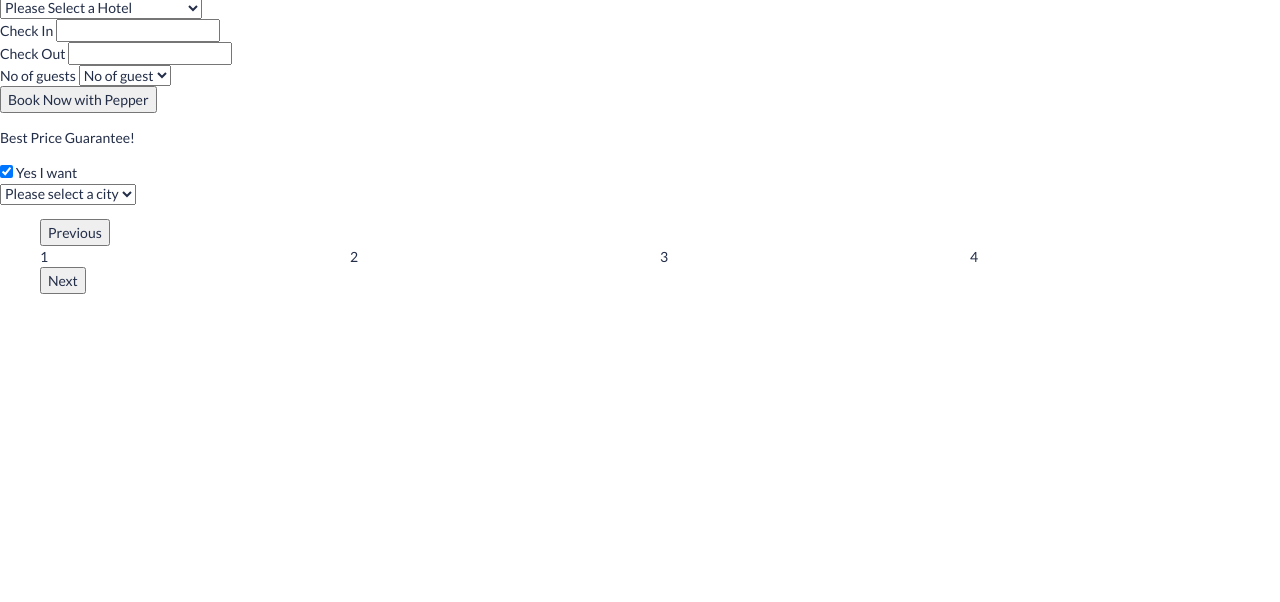
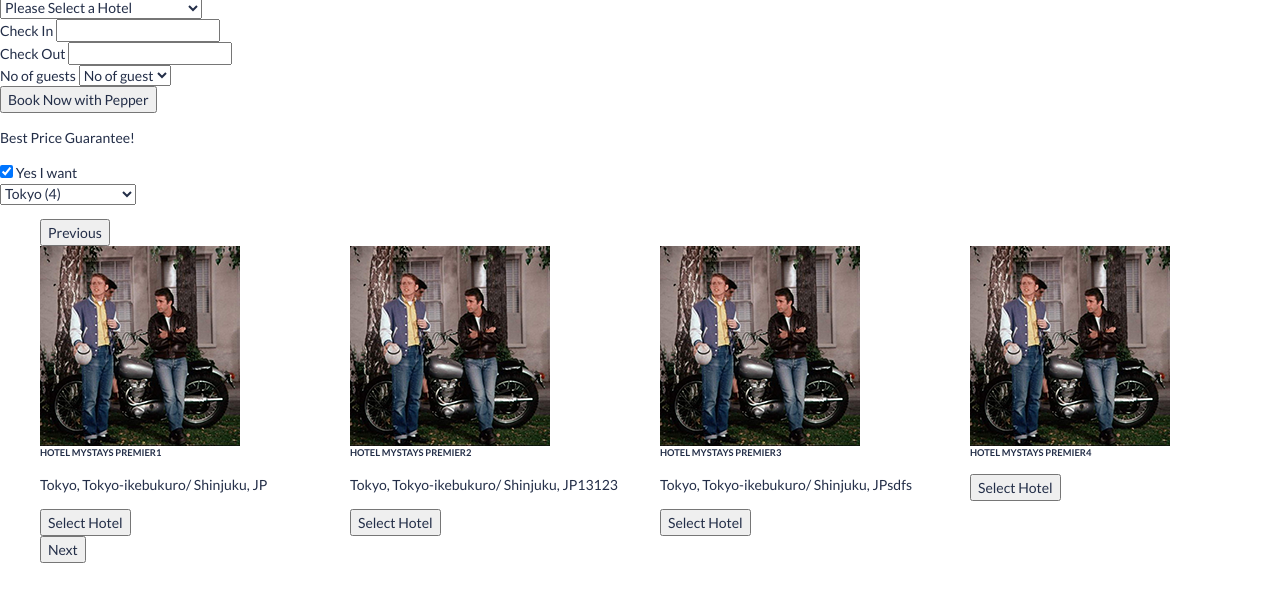
Before and after one commit to Chaitrasaurav/MyStay, a website: page src/views/english.html in a window 1280 px wide. Shown: the part 74-676 px from the top of the page. Drawn offline with nearby package versions, Linux system fonts and the light colour scheme.

Commit message:
slider logic

```diff
--- a/src/scripts/main.js
+++ b/src/scripts/main.js
@@ -9,27 +9,51 @@
 			hotels: [
 				{
 					name: 'HOTEL MYSTAYS PREMIER1',
-					address: '',
-					img: '',
+					address: 'Tokyo, Tokyo-ikebukuro/ Shinjuku, JP',
+					img: 'lazyfonz1.png',
 					id: 'jptok26324'
 				},
 				{
 					name: 'HOTEL MYSTAYS PREMIER2',
+					address: 'Tokyo, Tokyo-ikebukuro/ Shinjuku, JP13123',
+					img: 'lazyfonz1.png',
+					id: 'tokyo1'
+				},
+				{
+					name: 'HOTEL MYSTAYS PREMIER3',
+					address: 'Tokyo, Tokyo-ikebukuro/ Shinjuku, JPsdfs',
+					img: 'lazyfonz1.png',
+					id: 'tokyo2'
+				},
+				{
+					name: 'HOTEL MYSTAYS PREMIER4',
 					address: '',
-					img: '',
-					id: 'jptok263242'
+					img: 'lazyfonz1.png',
+					id: 'tokyo3'
+				},
+				{
+					name: 'HOTEL MYSTAYS PREMIER1',
+					address: '',
+					img: 'lazyfonz1.png',
+					id: 'tokyo4'
+				},
+				{
+					name: 'HOTEL MYSTAYS PREMIER2',
+					address: '',
+					img: 'lazyfonz1.png',
+					id: 'tokyo5'
 				},
 				{
 					name: 'HOTEL MYSTAYS PREMIER3',
 					address: '',
-					img: '',
-					id: 'jptok263243'
+					img: 'lazyfonz1.png',
+					id: 'tokyo6'
 				},
 				{
 					name: 'HOTEL MYSTAYS PREMIER4',
 					address: '',
-					img: '',
-					id: 'jptok263244'
+					img: 'lazyfonz1.png',
+					id: 'tokyo7'
 				}
 			]
 		},
@@ -40,26 +64,50 @@
 				{
 					name: 'HOTEL MYSTAYS Kyoto',
 					address: '',
-					img: '',
-					id: 'jptok26324'
+					img: 'lazyfonz1.png',
+					id: 'kyoto1'
 				},
 				{
 					name: 'HOTEL MYSTAYS Kyoto1',
 					address: '',
-					img: '',
-					id: 'jptok26324Kyoto1'
+					img: 'lazyfonz1.png',
+					id: 'kyoto2'
 				},
 				{
 					name: 'HOTEL MYSTAYS Kyoto2',
 					address: '',
-					img: '',
-					id: 'jptok26324Kyoto2'
+					img: 'lazyfonz1.png',
+					id: 'kyoto3'
 				},
 				{
 					name: 'HOTEL MYSTAYS Kyoto3',
 					address: '',
-					img: '',
-					id: 'jptok26324Kyoto3'
+					img: 'lazyfonz1.png',
+					id: 'kyoto4'
+				},
+				{
+					name: 'HOTEL MYSTAYS Kyoto',
+					address: '',
+					img: 'lazyfonz1.png',
+					id: 'kyoto5'
+				},
+				{
+					name: 'HOTEL MYSTAYS Kyoto1',
+					address: '',
+					img: 'lazyfonz1.png',
+					id: 'kyoto6'
+				},
+				{
+					name: 'HOTEL MYSTAYS Kyoto2',
+					address: '',
+					img: 'lazyfonz1.png',
+					id: 'kyoto7'
+				},
+				{
+					name: 'HOTEL MYSTAYS Kyoto3',
+					address: '',
+					img: 'lazyfonz1.png',
+					id: 'kyoto8'
 				}
 			]
 		},
@@ -70,26 +118,50 @@
 				{
 					name: 'HOTEL MYSTAYS Osaka',
 					address: '',
-					img: '',
-					id: 'jptok26324Osaka'
+					img: 'lazyfonz1.png',
+					id: 'osaka1'
 				},
 				{
 					name: 'HOTEL MYSTAYS Osaka1',
 					address: '',
-					img: '',
-					id: 'jptok26324Osaka1'
+					img: 'lazyfonz1.png',
+					id: 'osaka2'
 				},
 				{
 					name: 'HOTEL MYSTAYS Osaka2',
 					address: '',
-					img: '',
-					id: 'jptok26324Osaka2'
+					img: 'lazyfonz1.png',
+					id: 'osaka3'
 				},
 				{
 					name: 'HOTEL MYSTAYS Osaka3',
 					address: '',
-					img: '',
-					id: 'jptok26324Osaka3'
+					img: 'lazyfonz1.png',
+					id: 'osaka4'
+				},
+				{
+					name: 'HOTEL MYSTAYS Osaka',
+					address: '',
+					img: 'lazyfonz1.png',
+					id: 'osaka5'
+				},
+				{
+					name: 'HOTEL MYSTAYS Osaka1',
+					address: '',
+					img: 'lazyfonz1.png',
+					id: 'osaka6'
+				},
+				{
+					name: 'HOTEL MYSTAYS Osaka2',
+					address: '',
+					img: 'lazyfonz1.png',
+					id: 'osaka7'
+				},
+				{
+					name: 'HOTEL MYSTAYS Osaka3',
+					address: '',
+					img: 'lazyfonz1.png',
+					id: 'osaka8'
 				}
 			]
 		}
@@ -128,11 +200,7 @@
 				$('.js-hotel').html(options);
 		};
 
-		$('.lazy').slick({
-		  lazyLoad: 'ondemand',
-		  slidesToShow: 4,
-		  slidesToScroll: 1
-		});
+		createSliderElements('tokyo');
 	};
 
 	$('#main-form-btn').on('click', function(){
@@ -194,6 +262,35 @@
         $('.js-main-form-btn').attr("disabled", !$(this).is(":checked"));
     });
 
+    $( ".js-slider-control" ).on('change', function(e) {
+		var city = e.target.value;
+		$('.js-slider').slick("unslick");
+		createSliderElements(city);
+	});
+
+	function createSliderElements(city) {
+		var item = '';
+		for (var i = 0; i < cityHotelMap[city].hotels.length; i++) {
+			var hotelData =  cityHotelMap[city].hotels[i];
+			item += '<li><img data-lazy="../dist/images/' + hotelData.img + '" /> <h6>'+ hotelData.name +'</h6> <p>'+ hotelData.address +'</p> <button class="js-slider-choose" data-city="' + city + '" data-hotel="' + hotelData.name + '" data-property="' + hotelData.id + '">Select Hotel</button></li>';
+		};
+
+		$('.js-slider').empty().append(item).slick({
+		  lazyLoad: 'ondemand',
+		  slidesToShow: 4,
+		  slidesToScroll: 1
+		});
+	};
+
+	$(document).on('click', '.js-slider-choose', function(e){
+		var hotelData = $(this).data();
+		$('html, body').animate({
+	        scrollTop: $('#mainForm').offset().top
+	    }, 2000);
+		$('#mainForm').find('#city').val(hotelData.city).trigger('change');
+		$('#mainForm').find('#property').val(hotelData.property);
+	});
+
 	$(document).ready(myStays.init);
 
 })(window, document, jQuery);
--- a/src/views/english.html
+++ b/src/views/english.html
@@ -60,41 +60,13 @@
 	</section>
 	<section></section>
 	<section>
-	<select class="js-city-slider" type="text">
+	<select class="js-slider-control" type="text">
 		<option>Please select a city</option>
-		<option value="tokyo">Tokyo</option>
-		<option value="kyoto">Kyoto</option>
-		<option value="osaka">Osaka</option>
+		<option value="tokyo" selected>Tokyo (4)</option>
+		<option value="kyoto">Kyoto (4)</option>
+		<option value="osaka">Osaka (4)</option>
 	</select>
-	<ul class="lazy">
-		<li>
-			<img data-lazy="../dist/images/lazyfonz1.png">
-			1
-		</li>
-		<li>
-			<img data-lazy="../dist/images/lazyfonz1.png">
-			2
-		</li>
-		<li>
-			<img data-lazy="../dist/images/lazyfonz1.png">
-			3
-		</li>
-		<li>
-			<img data-lazy="../dist/images/lazyfonz1.png">
-			4
-		</li>
-		<li>
-			<img data-lazy="../dist/images/lazyfonz1.png">
-			2
-		</li>
-		<li>
-			<img data-lazy="../dist/images/lazyfonz1.png">
-			3
-		</li>
-		<li>
-			<img data-lazy="../dist/images/lazyfonz1.png">
-			4
-		</li>
+	<ul class="lazy js-slider">
 	</ul>
 	</section>
 	<section></section>
```
Also changed, not shown: src/dist/images/lazyfonz1.png (added).
